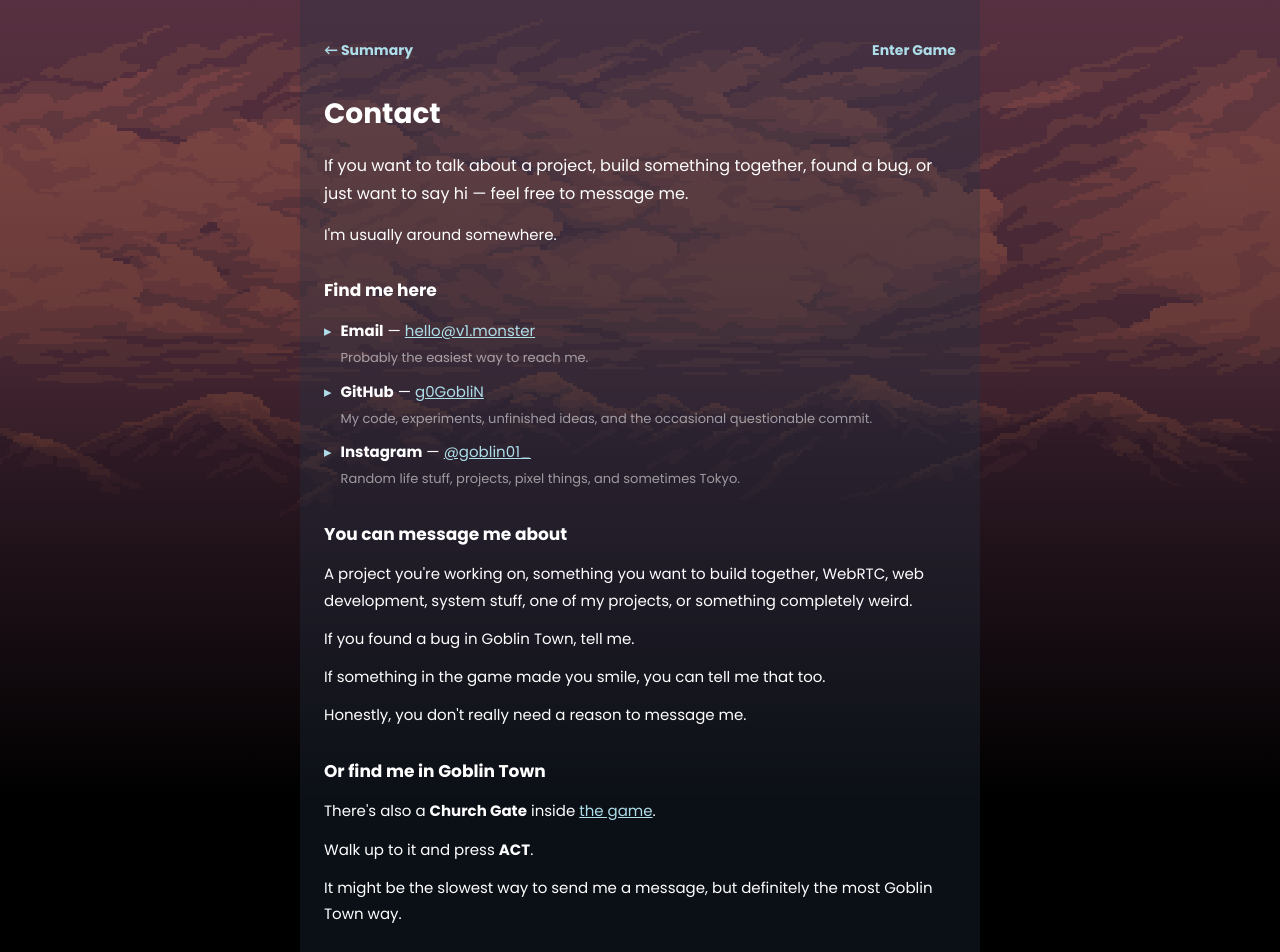
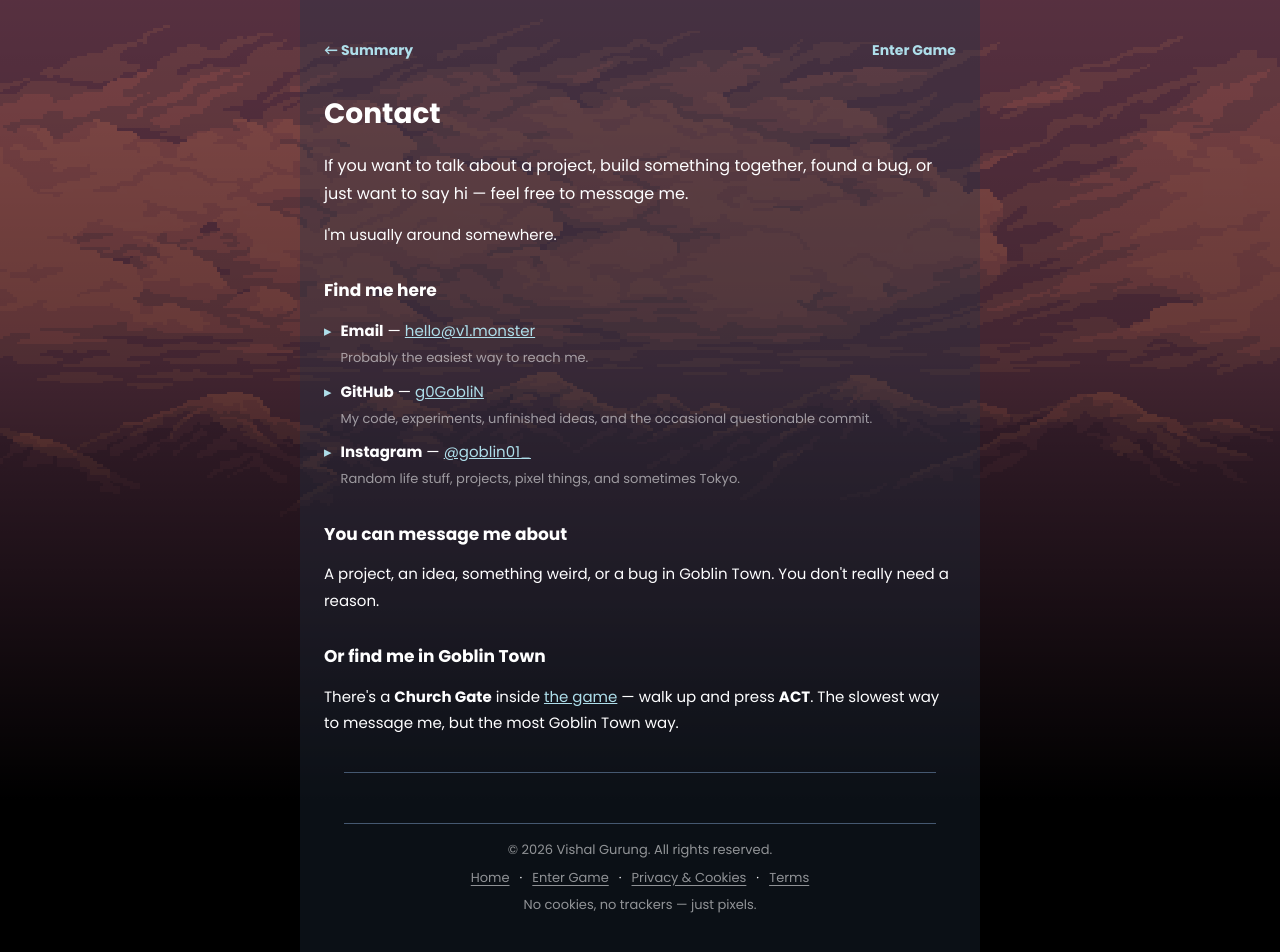
Before and after one commit to g0GobliN/goblin_town, an Astro site: page /contact in a window 1280 px wide. Shown: the top 952 px of the page. Built offline with nearby package versions, Linux system fonts and the light colour scheme; Astro itself is replaced by a stand-in of ours.

Commit message:
Shorten the contact page's last two sections
Condensed "You can message me about" and "Or find me in Goblin Town"
into one line each while keeping the tone.

```diff
--- a/src/pages/contact.astro
+++ b/src/pages/contact.astro
@@ -100,19 +100,14 @@ import "../styles/info.css";
 
           <h3>You can message me about</h3>
           <p>
-            A project you're working on, something you want to build together, WebRTC, web
-            development, system stuff, one of my projects, or something completely weird.
+            A project, an idea, something weird, or a bug in Goblin Town. You don't really need a
+            reason.
           </p>
-          <p>If you found a bug in Goblin Town, tell me.</p>
-          <p>If something in the game made you smile, you can tell me that too.</p>
-          <p>Honestly, you don't really need a reason to message me.</p>
 
           <h3>Or find me in Goblin Town</h3>
-          <p>There's also a <strong>Church Gate</strong> inside <a href="/game/">the game</a>.</p>
-          <p>Walk up to it and press <strong>ACT</strong>.</p>
           <p>
-            It might be the slowest way to send me a message, but definitely the most Goblin Town
-            way.
+            There's a <strong>Church Gate</strong> inside <a href="/game/">the game</a> — walk up and
+            press <strong>ACT</strong>. The slowest way to message me, but the most Goblin Town way.
           </p>
         </article>
 
```
